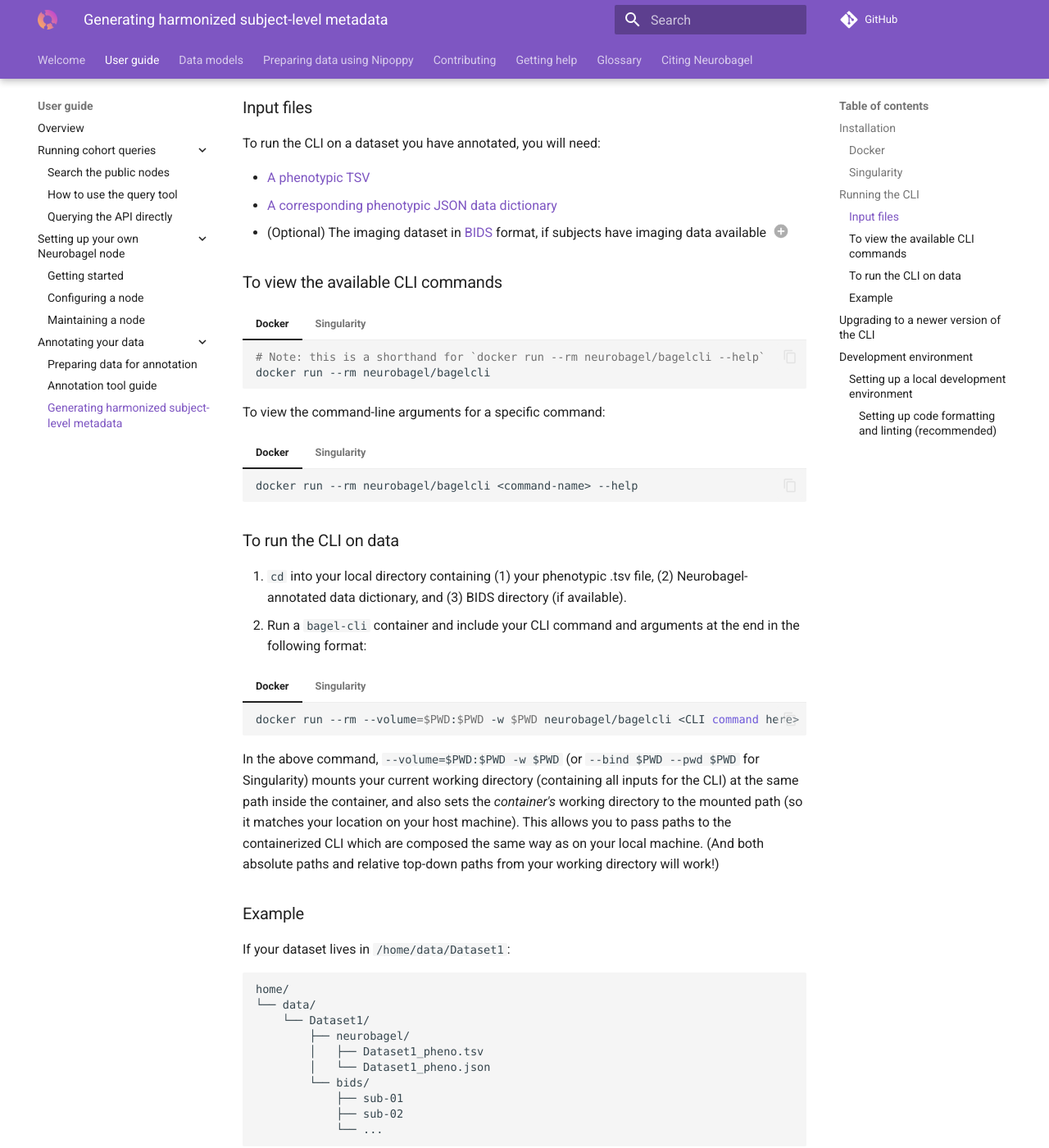
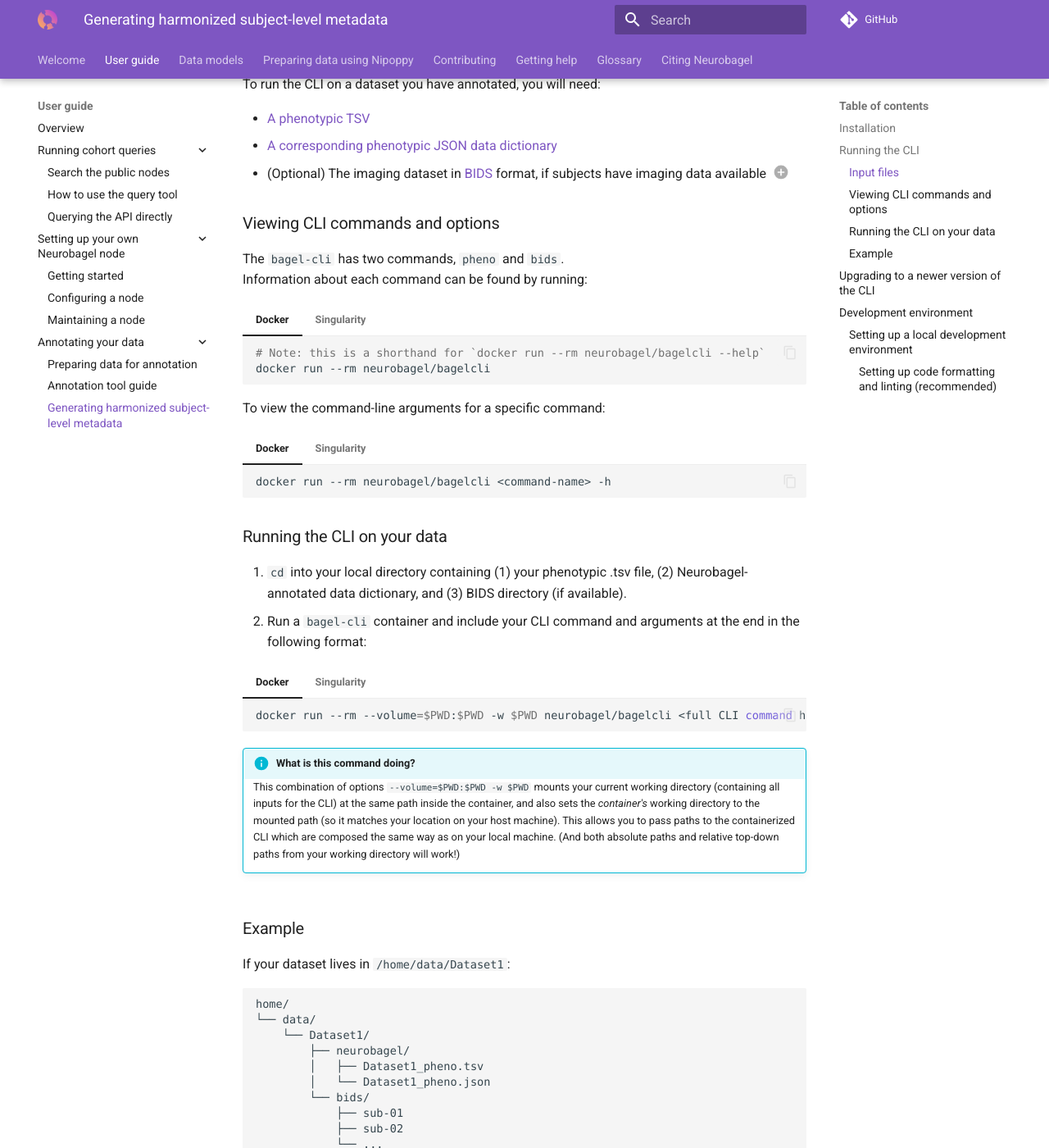
Before and after one commit to neurobagel/documentation, an MkDocs documentation site: the page built from docs/cli.md, in a window 1280 px wide and 1400 px high, scrolled down 885 px. Shown: the whole window at 82% size. Built offline with MkDocs 1.6.1 and Material for MkDocs 9.7.7, drawn with Linux system fonts in a browser that asks for light colours; comment, search, counter and statistics services are not loaded; some of the changed text lies outside the part shown.

Commit message:
[ENH] Document short CLI option names, subject ID case sensitivity, and strict trailing slash handling (#214)
* note case sensitivity of subject IDs

* clean up formatting for CLI page, mention short option names

* warn about strict API handling of trailing slashes

* note exact string match restriction for subject IDs

---------

Co-authored-by: Sebastian Urchs <surchs@users.noreply.github.com>

````diff
--- a/docs/cli.md
+++ b/docs/cli.md
@@ -3,19 +3,27 @@
 The `bagel-cli` is a simple Python command-line tool to automatically parse and describe subject-level phenotypic and [BIDS](https://bids-specification.readthedocs.io/en/stable/) attributes in an annotated dataset for integration into the Neurobagel graph.
 
 ## Installation
-### Docker
-Option 1 (RECOMMENDED): Pull the Docker image for the CLI from DockerHub: `docker pull neurobagel/bagelcli`
 
-Option 2: Clone the repository and build the Docker image locally:
-```bash
-git clone https://github.com/neurobagel/bagel-cli.git
-cd bagel-cli
-docker build -t bagel .
-```
+=== "Docker"
 
-### Singularity
-Build a Singularity image for `bagel-cli` using the DockerHub image:
-`singularity pull bagel.sif docker://neurobagel/bagelcli`
+    Option 1 (RECOMMENDED): Pull the Docker image for the CLI from DockerHub:
+    ```bash
+    docker pull neurobagel/bagelcli
+    ```
+
+    Option 2: Clone the repository and build the Docker image locally:
+    ```bash
+    git clone https://github.com/neurobagel/bagel-cli.git
+    cd bagel-cli
+    docker build -t bagel .
+    ```
+
+=== "Singularity"
+
+    Build a Singularity image for `bagel-cli` using the DockerHub image:
+    ```bash
+    singularity pull bagel.sif docker://neurobagel/bagelcli
+    ```
 
 ## Running the CLI
 CLI commands can be accessed using the Docker/Singularity image.
@@ -35,7 +43,11 @@
 
 1. A valid BIDS dataset is needed for the CLI to automatically generate harmonized subject-level imaging metadata alongside harmonized phenotypic attributes.
 
-### To view the available CLI commands
+### Viewing CLI commands and options
+
+The `bagel-cli` has two commands, `pheno` and `bids`.
+
+Information about each command can be found by running:
 
 === "Docker"
 
@@ -56,31 +68,39 @@
 === "Docker"
 
     ```bash
-    docker run --rm neurobagel/bagelcli <command-name> --help
+    docker run --rm neurobagel/bagelcli <command-name> -h
     ```
 
 === "Singularity"
 
     ```bash
-    singularity run bagel.sif <command-name> --help
+    singularity run bagel.sif <command-name> -h
     ```
 
-
-### To run the CLI on data
+### Running the CLI on your data
 1. `cd` into your local directory containing (1) your phenotypic .tsv file, (2) Neurobagel-annotated data dictionary, and (3) BIDS directory (if available).
 2. Run a `bagel-cli` container and include your CLI command and arguments at the end in the following format:
 
 === "Docker"
     ```bash
-    docker run --rm --volume=$PWD:$PWD -w $PWD neurobagel/bagelcli <CLI command here>
+    docker run --rm --volume=$PWD:$PWD -w $PWD neurobagel/bagelcli <full CLI command here>
     ```
+
+    !!! info "What is this command doing?"
+
+        This combination of options `--volume=$PWD:$PWD -w $PWD` mounts your current working directory (containing all inputs for the CLI) at the same path inside the container, and also sets the _container's_ working directory to the mounted path (so it matches your location on your host machine).
+        This allows you to pass paths to the containerized CLI which are composed the same way as on your local machine. (And both absolute paths and relative top-down paths from your working directory will work!)
 
 === "Singularity"
     ```bash
     singularity run --no-home --bind $PWD --pwd $PWD /path/to/bagel.sif <CLI command here>
     ```
 
-In the above command, `--volume=$PWD:$PWD -w $PWD` (or `--bind $PWD --pwd $PWD` for Singularity) mounts your current working directory (containing all inputs for the CLI) at the same path inside the container, and also sets the _container's_ working directory to the mounted path (so it matches your location on your host machine). This allows you to pass paths to the containerized CLI which are composed the same way as on your local machine. (And both absolute paths and relative top-down paths from your working directory will work!)
+    !!! info "What is this command doing?"
+
+        This combination of options `--bind $PWD --pwd $PWD` mounts your current working directory (containing all inputs for the CLI) at the same path inside the container, and also sets the _container's_ working directory to the mounted path (so it matches your location on your host machine).
+        This allows you to pass paths to the containerized CLI which are composed the same way as on your local machine. (And both absolute paths and relative top-down paths from your working directory will work!)
+
 
 ### Example
 If your dataset lives in `/home/data/Dataset1`:
@@ -138,11 +158,18 @@
         --output "neurobagel/Dataset1_pheno_bids.jsonld"
     ```
 
-!!! note
+!!! tip
+    For short forms of CLI command options, see:
+    `docker run --rm neurobagel/bagelcli pheno --help`
+    or
+    `docker run --rm neurobagel/bagelcli bids --help`
+
+
+!!! note "Speed of the `bids` command"
     The `bids` command of the `bagel-cli` (step 2) currently can take upwards of several minutes for datasets greater than a few hundred subjects, due to the time needed for pyBIDS to read the dataset structure.
     Once the slow initial dataset reading step is complete, you should see the message:
     ```bash
-    Parsing BIDS metadata to be merged with phenotypic annotations:
+    BIDS parsing completed.
     ...
     ```
 
````
Also changed, not shown: docs/api.md (+12 -5 lines), docs/data_prep.md (+25 -7 lines).
